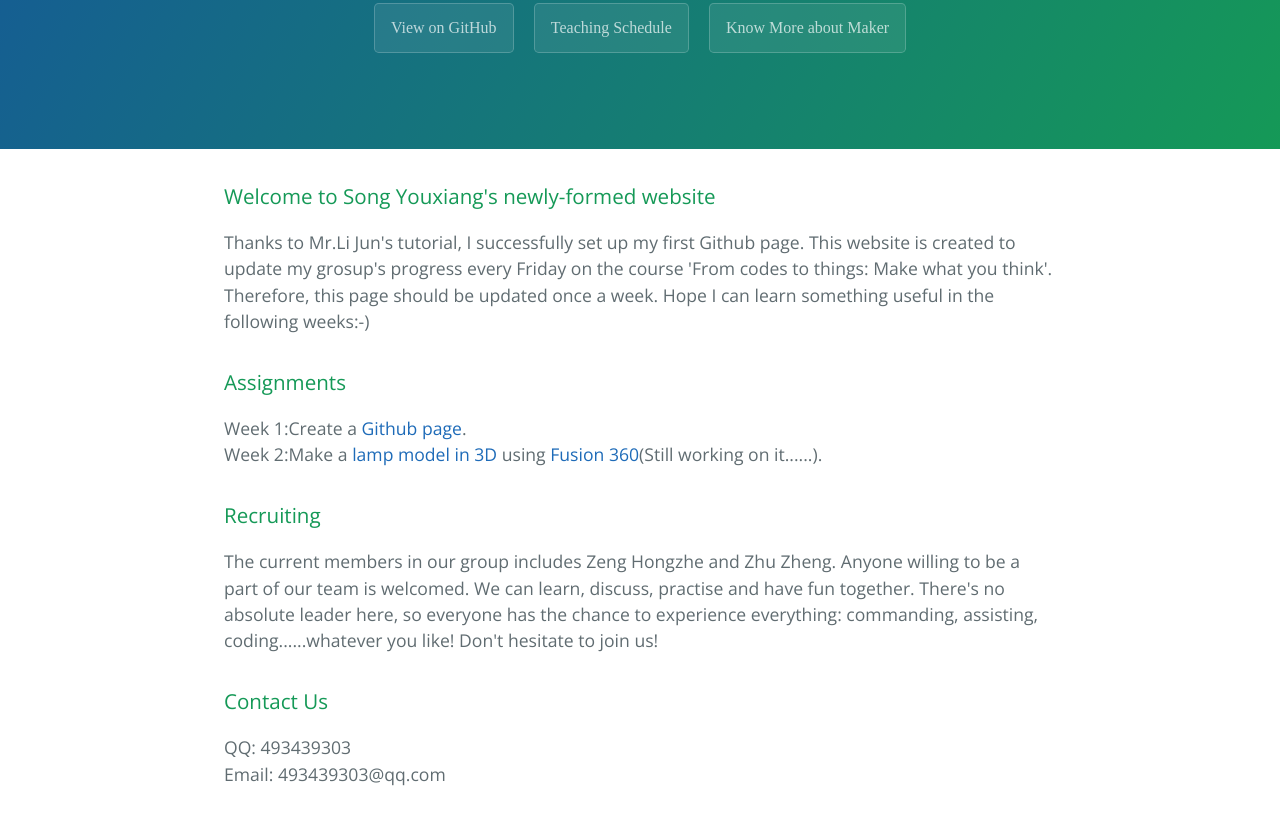
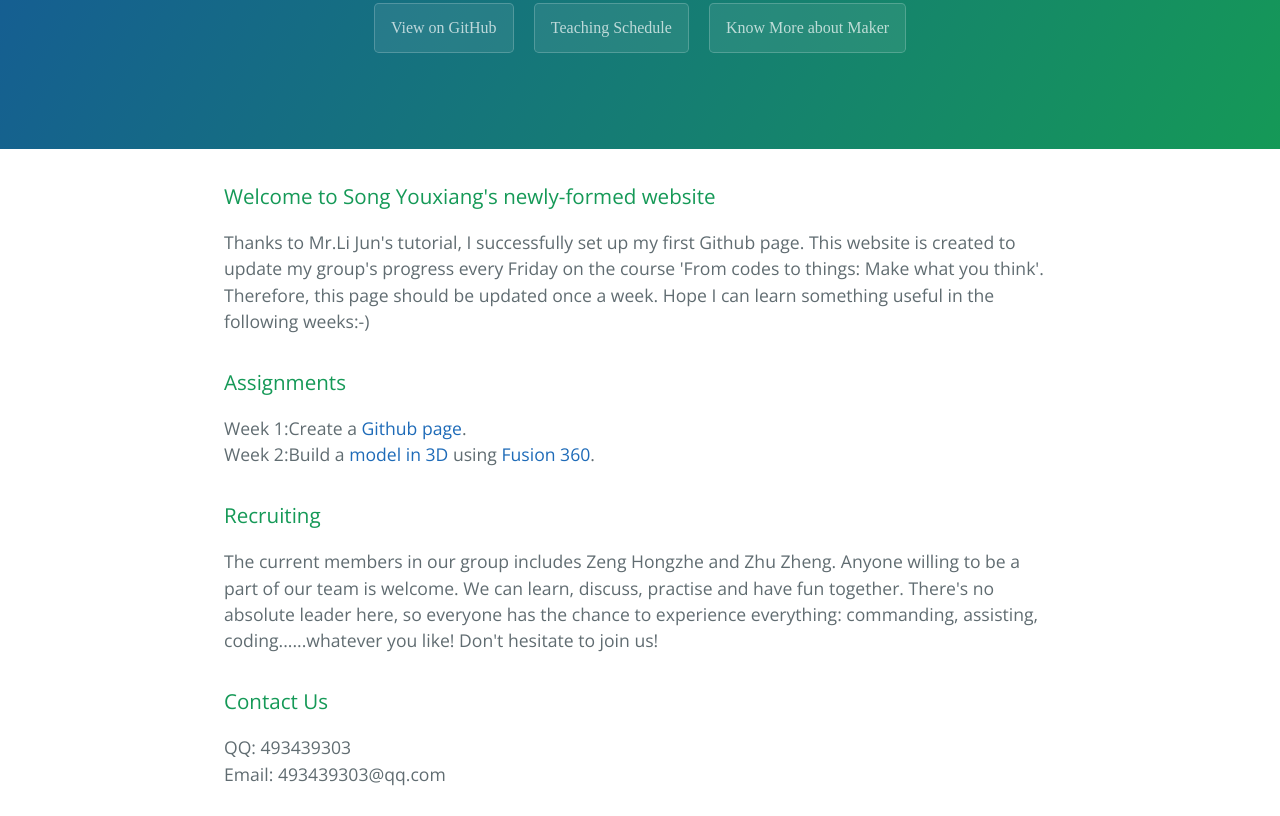
Before and after one commit to stevenhouse/Craftsmen-s-Workplace, a plain HTML site: page index.html in a window 1280 px wide. Shown: the part 364-1180 px from the top of the page. Drawn offline with nearby package versions, Linux system fonts and the light colour scheme.

Commit message:
Wrong words discovered

```diff
--- a/index.html
+++ b/index.html
@@ -25,17 +25,17 @@
 <h3>
 <a id="welcome-to-song-youxiang&#39;s-newly-formed-website" class="anchor" href="#welcome-to-song-youxiang&#39;s-newly-formed-website" aria-hidden="true"><span aria-hidden="true" class="octicon octicon-link"></span></a>Welcome to Song Youxiang's newly-formed website</h3>
 
-<p>Thanks to Mr.Li Jun's tutorial, I successfully set up my first Github page. This website is created to update my grosup's progress every Friday on the course 'From codes to things: Make what you think'. Therefore, this page should be updated once a week. Hope I can learn something useful in the following weeks:-)</p>
+<p>Thanks to Mr.Li Jun's tutorial, I successfully set up my first Github page. This website is created to update my group's progress every Friday on the course 'From codes to things: Make what you think'. Therefore, this page should be updated once a week. Hope I can learn something useful in the following weeks:-)</p>
 
 <h3>
 <a id="assignments" class="anchor" href="#assignments" aria-hidden="true"><span aria-hidden="true" class="octicon octicon-link"></span></a>Assignments</h3>
 
-<p>Week 1:Create a <a href="http://stevenhouse.github.io/Craftsmen-s-Workplace">Github page</a>.<br>Week 2:Make a <a href="螺丝刀（宋友祥、曾洪哲）.f3d">lamp model in 3D</a> using <a href="http://www.autodesk.com/products/fusion-360/overview">Fusion 360</a>(Still working on it......).</p>
+<p>Week 1:Create a <a href="http://stevenhouse.github.io/Craftsmen-s-Workplace">Github page</a>.<br>Week 2:Build a <a href="螺丝刀（宋友祥、曾洪哲）.f3d">model in 3D</a> using <a href="http://www.autodesk.com/products/fusion-360/overview">Fusion 360</a>.</p>
 
 <h3>
 <a id="recruiting" class="anchor" href="#recruiting" aria-hidden="true"><span aria-hidden="true" class="octicon octicon-link"></span></a>Recruiting</h3>
 
-<p>The current members in our group includes Zeng Hongzhe and Zhu Zheng. Anyone willing to be a part of our team is welcomed. We can learn, discuss, practise and have fun together. There's no absolute leader here, so everyone has the chance to experience everything: commanding, assisting, coding......whatever you like! Don't hesitate to join us!</p>
+<p>The current members in our group includes Zeng Hongzhe and Zhu Zheng. Anyone willing to be a part of our team is welcome. We can learn, discuss, practise and have fun together. There's no absolute leader here, so everyone has the chance to experience everything: commanding, assisting, coding......whatever you like! Don't hesitate to join us!</p>
 
 <h3>
 <a id="contact-us" class="anchor" href="#contact-us" aria-hidden="true"><span aria-hidden="true" class="octicon octicon-link"></span></a>Contact Us</h3>
```
